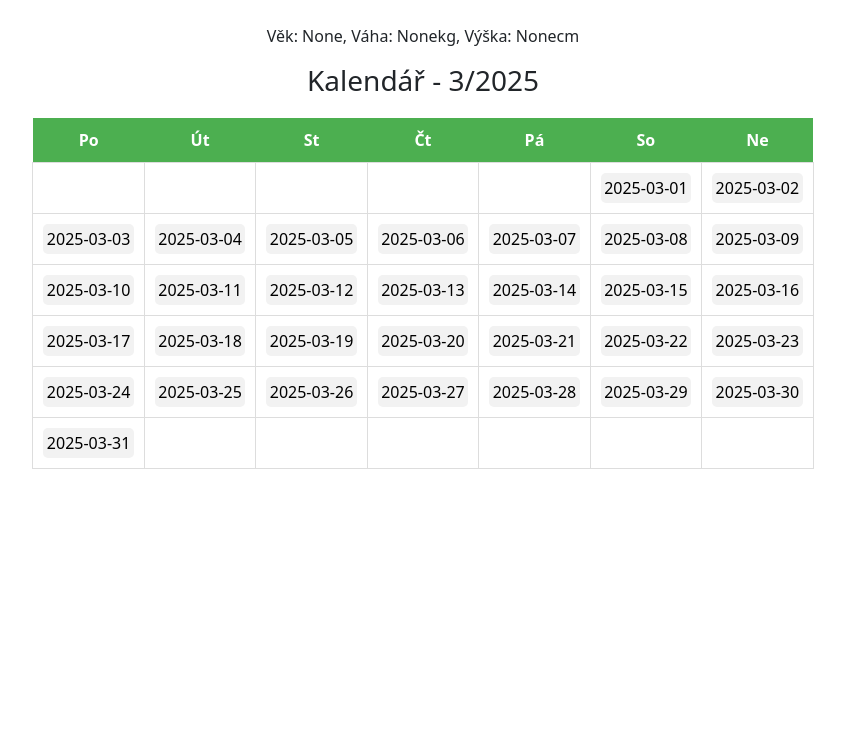
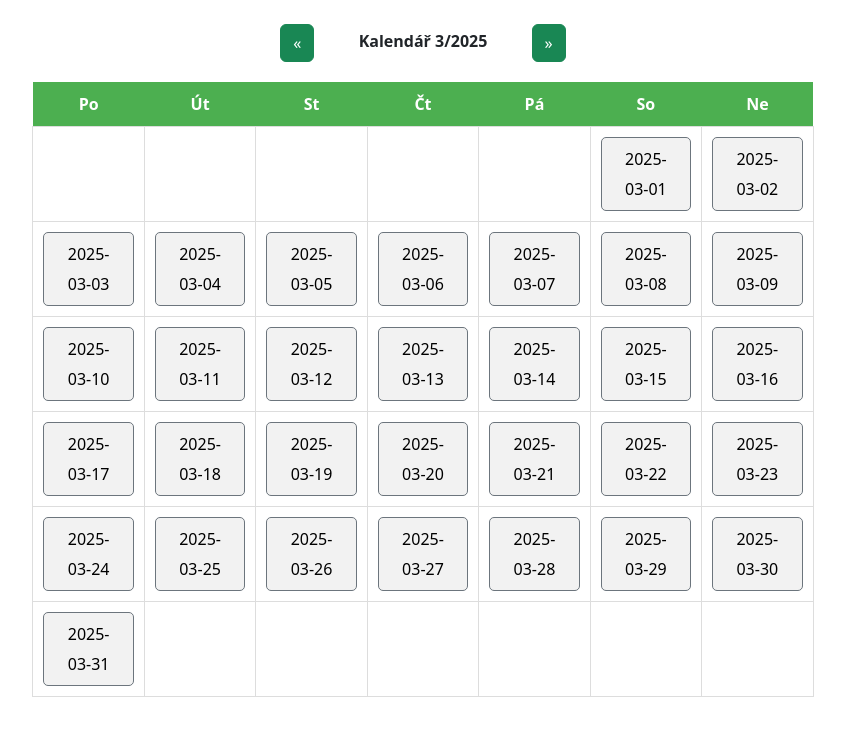
Before and after one commit to gyarab/2024-4e-pesula-TreninkDenik, a Django app: page /kalendar/ in a window 1280 px wide. Shown: the part 64-800 px from the top of the page, without its empty margins (217-1062 px from the left). Run offline with Django 5.2, Linux system fonts and the light colour scheme; a user stored in the database is signed in; data comes from the database, SQL or seed files in the repository; both versions use the stored data as it was after the commit.

Commit message:
ratatata

```diff
--- a/treninkdenik/api/forms.py
+++ b/treninkdenik/api/forms.py
@@ -19,7 +19,6 @@
     class Meta:
         model = Trenink
         fields = ['nazev','datum','type','doba','pozn']
-        widgets = {'datum': forms.DateInput(attrs={'readonly': 'readonly'}), }
         labels = {
             'nazev': 'Název',
             'datum': 'Datum',
@@ -30,7 +29,7 @@
 
     def __init__(self, *args, **kwargs):
         super().__init__(*args, **kwargs)
-        self.fields['datum'].widget = forms.SelectDateWidget() # Vybírá data
+        self.fields['datum'].widget.attrs['readonly'] = True
 
 Uzivatel = get_user_model()
 
--- a/treninkdenik/api/models.py
+++ b/treninkdenik/api/models.py
@@ -39,7 +39,7 @@
     datum = models.DateField()
     type = models.CharField(max_length=20, choices=TRENINK_TYPES) # Typ tréninku
     doba = models.PositiveIntegerField() # Uplynulá doba tréninku v minutách
-    pozn = models.TextField(blank=True)
+    pozn = models.TextField(max_length=100)
     active = models.BooleanField(default=True)
 
     def __str__(self):
--- a/treninkdenik/api/views.py
+++ b/treninkdenik/api/views.py
@@ -84,21 +84,28 @@
 
     return render(request, 'registrace.html', {'form': form})
 
-def kalendar(request):
-    #uzivatel_id = request.session.get('uzivatel_id')
-    #if not uzivatel_id:
-     #   return redirect ('register')
-    if not request.user.is_authenticated:
-        return redirect('login')  # Přesměrování nepřihlášených uživatelů
-
+@login_required
+def kalendar(request, rok=None, mesic=None):
     uzivatel = request.user # Přímé načtení přihlášeného uživatele
 
-    dnes = datetime.today()
-    rok = dnes.year
-    mesic = dnes.month
+    if not rok or not mesic:
+        dnes = datetime.today()
+        rok = dnes.year
+        mesic = dnes.month
+    else:
+        rok = int(rok)
+        mesic = int(mesic)
+
+    # Výpočet předchozího a následujícího měsíce
+    predchozi_rok, predchozi_mesic = (rok, mesic - 1) if mesic > 1 else (rok - 1, 12)
+    dalsi_rok, dalsi_mesic = (rok, mesic + 1) if mesic < 12 else (rok + 1, 1)
 
     cal = calendar.Calendar()
     kalendar = []
+
+    treninky = Trenink.objects.filter(user=uzivatel, datum__year=rok, datum__month=mesic)
+    udelaltrenink = set(treninky.values_list('datum', flat=True)) # <-Pomocí datetime.date?-> {datetime.date(2025, 3, 22), datetime.date(2025, 3, 21)}
+
     for tyden in cal.monthdayscalendar(rok, mesic):
         tyden_dny = []
         for den in tyden:
@@ -108,7 +115,10 @@
                 tyden_dny.append(f"{rok}-{mesic:02d}-{den:02d}")  # Formát Y-m-d
         kalendar.append(tyden_dny)
 
-    return render(request, 'kalendar.html', {'uzivatel': uzivatel, 'calendar': kalendar, 'year': rok, 'month': mesic})
+    return render(request, 'kalendar.html', {'uzivatel': uzivatel, 'calendar': kalendar,
+                                             'year': rok, 'month': mesic, 'udelaltrenink': udelaltrenink,
+                                             'predchozi_rok': predchozi_rok, 'predchozi_mesic': predchozi_mesic,
+                                             'dalsi_rok': dalsi_rok, 'dalsi_mesic': dalsi_mesic,})
 
 @login_required
 def zapistreninku(request, datum):
--- a/treninkdenik/backend/settings.py
+++ b/treninkdenik/backend/settings.py
@@ -43,7 +43,7 @@
     ]
 
 LOGIN_REDIRECT_URL = '/kalendar/'  # Po přihlášení půjde uživatel rovnou na zadání údajů
-LOGIN_URL = '/login/'  # Nepřihlášení uživatelé budou přesměrováni na login
+LOGIN_URL = '/register/'  # Nepřihlášení uživatelé budou přesměrováni na register
 
 MIDDLEWARE = [
     "django.middleware.security.SecurityMiddleware",
--- a/treninkdenik/backend/urls.py
+++ b/treninkdenik/backend/urls.py
@@ -34,5 +34,6 @@
     path('login/', prihlaseni, name='prihlaseni'),
     path('udaje/', uzivatel_udaje, name='uzivatel_udaje'),
     path('kalendar/', kalendar, name='kalendar'),
+    path('kalendar/<int:rok>/<int:mesic>/', kalendar, name='kalendar'),
     path('zapistreninku/<str:datum>/', zapistreninku, name='zapistreninku'),
 ]
--- a/treninkdenik/templates/kalendar.html
+++ b/treninkdenik/templates/kalendar.html
@@ -23,10 +23,13 @@
 
     <div class="container mt-4">
         {% block content %}
+        <div class="text-center mb-3">
+            <a href="{% url 'kalendar' predchozi_rok predchozi_mesic %}" class="btn btn-success mx-3">&laquo;</a>
+            <span class="mx-4"><strong>Kalendář {{ month }}/{{ year }}</strong></span>
+            <a href="{% url 'kalendar' dalsi_rok dalsi_mesic %}" class="btn btn-success mx-3">&raquo;</a>
+        </div>
 
-        <p class="text-center">Věk: {{ uzivatel.vek }}, Váha: {{ uzivatel.vaha }}kg, Výška: {{ uzivatel.vyska }}cm</p>
 
-        <h3 class="text-center">Kalendář - {{ month }}/{{ year }}</h3>
         <div class="calendar-container">
             <table class="calendar">
                 <thead>
@@ -43,8 +46,8 @@
                     <tr>
                         {% for day in week %}
                             {% if day %}
-                                <td>
-                                    <a href="{% url 'zapistreninku' datum=day %}">{{ day }}</a>
+                                <td {% if day in treninkove_dny %} style="background-color: lightgreen;" {% endif %}>
+                                    <a href="{% url 'zapistreninku' datum=day %}" class="btn btn-light btn-outline-secondary">{{ day }}</a>
                                 </td>
                             {% else %}
                                 <td></td>
--- a/treninkdenik/templates/uzivatel_udaje.html
+++ b/treninkdenik/templates/uzivatel_udaje.html
@@ -2,10 +2,14 @@
 
 {% block content %}
 
+<div class="container" style="display: flex; gap: 20px;">
+    <div style="display: inline-block; vertical-align: top; margin-right: 20px;"></div>
         <h2>Zadej své údaje</h2>
         <form method="post">
             {% csrf_token %}
             {{ form.as_p }}
             <button type="submit">Uložit údaje</button>
         </form>
+</div>
+
 {% endblock %}
```
Also changed, not shown: treninkdenik/api/migrations/0010_alter_trenink_pozn.py (added), treninkdenik/api/migrations/0011_alter_trenink_pozn.py (added), treninkdenik/db.sqlite3. Lines whose indentation alone changed are shown as unchanged.
